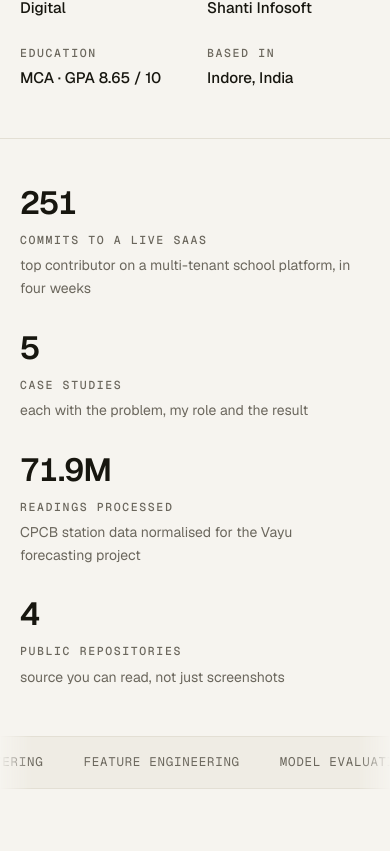
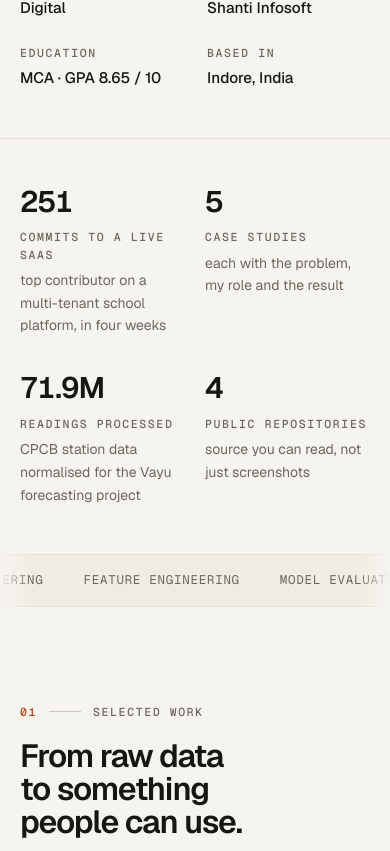
Before and after one commit to Pranaw108/my-portfolio, a React (Vite) app: page / in a window 390 px wide. Shown: the part 1013-1864 px from the top of the page. Built offline with nearby package versions, Linux system fonts and the light colour scheme.

Commit message:
Stats band: two columns on phones, valid dl order, consistent 71.9M figure

```diff
--- a/src/data/projects.js
+++ b/src/data/projects.js
@@ -337,7 +337,7 @@ export const projects = [
     kind: "Machine learning · Data engineering · API & web UI",
     year: "2026",
     summary:
-      "A forecasting service built on India's full CPCB monitoring archive: 71.8 million station readings turned into a 6-hour PM2.5 forecast that beats the standard baseline by 35%.",
+      "A forecasting service built on India's full CPCB monitoring archive: 71.9 million station readings turned into a 6-hour PM2.5 forecast that beats the standard baseline by 35%.",
     problem:
       "India has over 500 air-quality monitoring stations, but the archive arrives as 546 CSV files with 113 different header layouts, 84 stations sharing one placeholder coordinate, and no AQI column at all. Before anyone can forecast air quality, the data has to be made trustworthy — and then the forecast has to be proven better than simply assuming tomorrow looks like today.",
     role: "Solo — data engineering, the CPCB AQI engine, feature design, modelling, honest evaluation, the API and the map interface",
@@ -365,7 +365,7 @@ export const projects = [
     approach: [
       {
         title: "Make 546 files into one table",
-        body: "Collapsed 113 distinct header layouts into a single schema and wrote 71.8M readings as partitioned Parquet, queried through DuckDB with no database server to run.",
+        body: "Collapsed 113 distinct header layouts into a single schema and wrote 71.9M readings as partitioned Parquet, queried through DuckDB with no database server to run.",
       },
       {
         title: "Fix the registry before trusting it",
--- a/src/sections/Proof.jsx
+++ b/src/sections/Proof.jsx
@@ -40,14 +40,15 @@ export default function Proof() {
     <section aria-label="At a glance" className="border-t border-line">
       <div className="container-page">
         <Reveal>
-          <dl className="grid gap-8 py-12 sm:grid-cols-2 md:py-16 lg:grid-cols-4">
+          <dl className="grid grid-cols-2 gap-x-5 gap-y-9 py-12 md:py-16 lg:grid-cols-4 lg:gap-x-8">
             {stats.map((stat) => (
-              <div key={stat.label}>
-                <dd className="text-[clamp(2rem,4vw,2.75rem)] leading-none font-semibold tracking-[-0.03em] text-ink">
+              // dt must lead its group, so the number is lifted above it with order.
+              <div key={stat.label} className="flex min-w-0 flex-col">
+                <dt className="eyebrow order-2 mt-3">{stat.label}</dt>
+                <dd className="order-1 text-[clamp(1.85rem,4vw,2.75rem)] leading-none font-semibold tracking-[-0.03em] text-ink">
                   <StatCounter value={stat.value} decimals={stat.decimals ?? 0} suffix={stat.suffix ?? ""} />
                 </dd>
-                <dt className="eyebrow mt-3">{stat.label}</dt>
-                <p className="mt-1.5 text-sm leading-relaxed text-muted text-pretty">{stat.note}</p>
+                <dd className="order-3 mt-1.5 text-sm leading-relaxed text-muted text-pretty">{stat.note}</dd>
               </div>
             ))}
           </dl>
```
